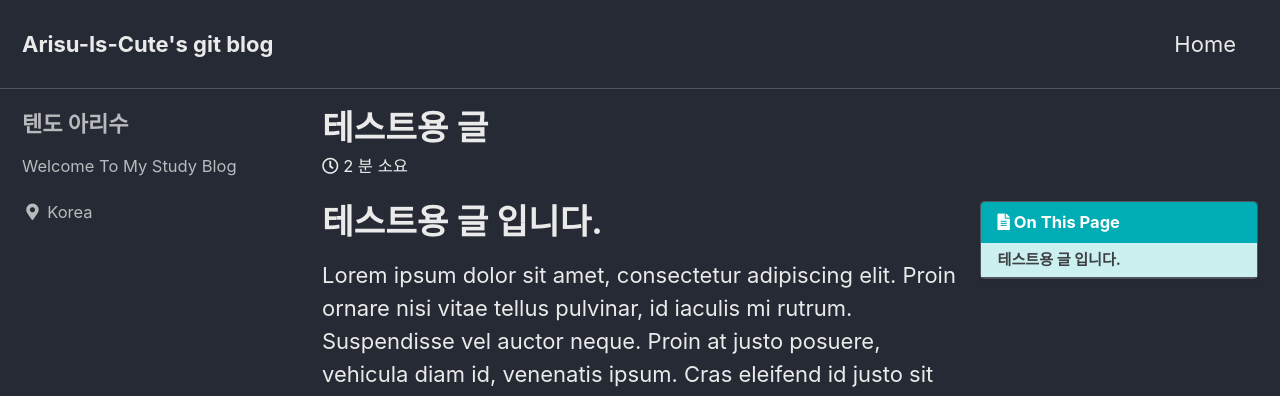
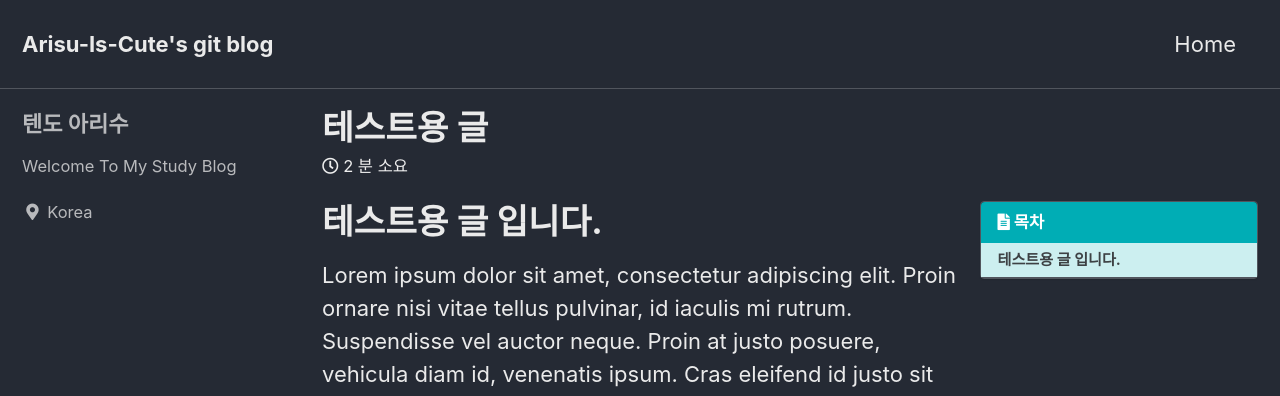
Before and after one commit to ArisuIsCute/ArisuIsCute.github.io, a Jekyll site: the page built from _posts/2023-12-27-test-post.md, in a window 1280 px wide. Shown: the top 396 px of the page. Built offline with Jekyll 4.4.1, drawn with Linux system fonts in a browser that asks for light colours; cached includes are drawn as plain includes.

Commit message:
change word

```diff
--- a/_data/ui-text.yml
+++ b/_data/ui-text.yml
@@ -605,7 +605,7 @@ ko: &DEFAULT_KO
   breadcrumb_separator       : "/"
   menu_label                 : "토글 메뉴"
   search_label               :
-  toc_label                  : "On This Page"
+  toc_label                  : "목차"
   ext_link_label             : "직접 링크"
   less_than                  : "최대"
   minute_read                : "분 소요"
```
